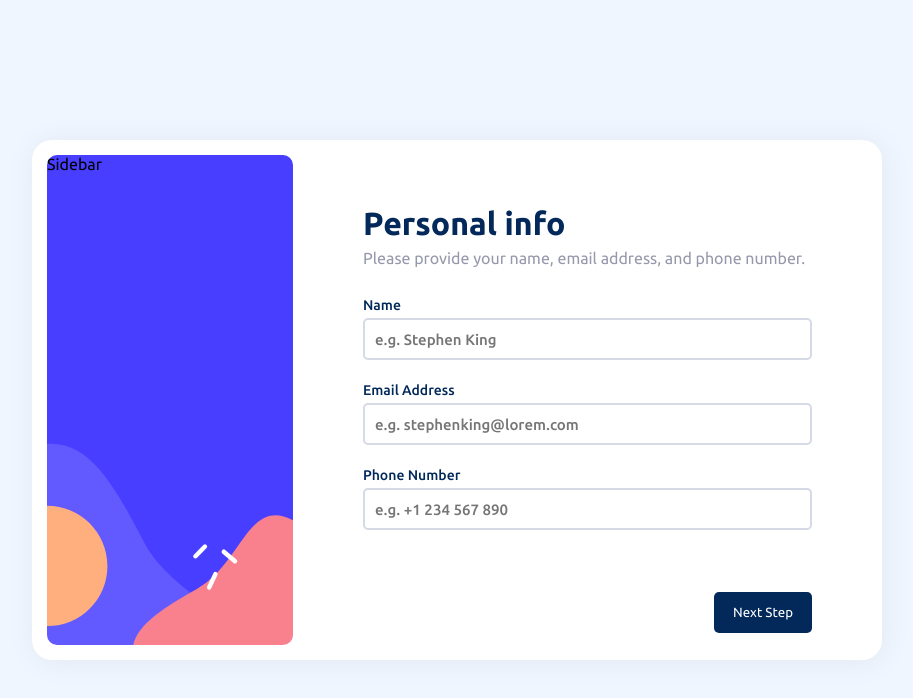
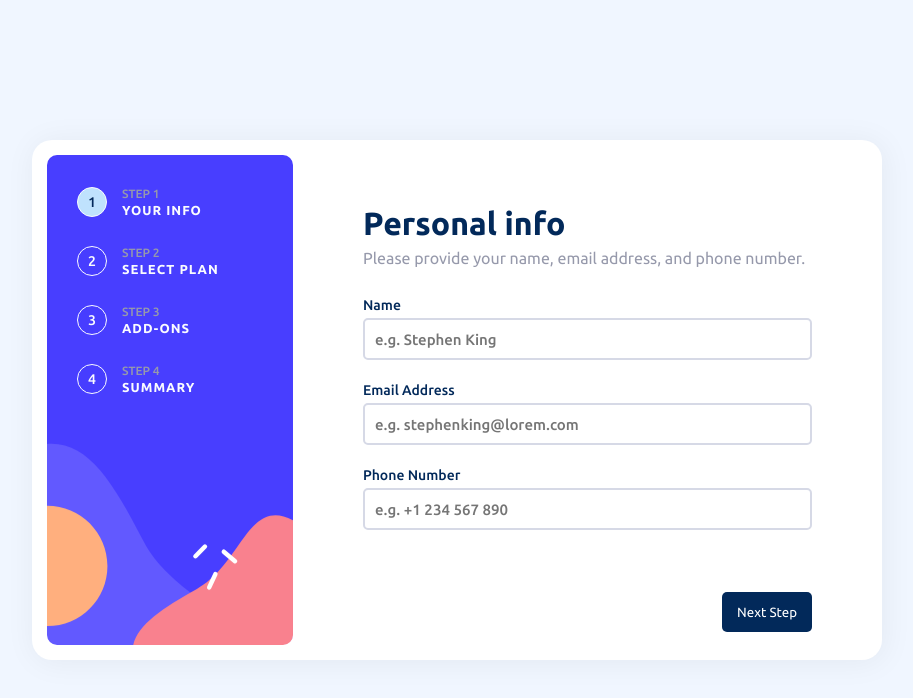
Before and after one commit to FelipeSDS23/multi-step-form, a React (Vite) app: page / in a window 1280 px wide. Shown: the top 698 px of the page, without its empty margins (183-1096 px from the left). Built offline with nearby package versions, Linux system fonts and the light colour scheme.

Commit message:
Sidebar finalizada

```diff
--- a/src/components/Sidebar.jsx
+++ b/src/components/Sidebar.jsx
@@ -1,9 +1,45 @@
 import Styles from "./Sidebar.module.css"
 
-const Sidebar = () => {
+const Sidebar = ({step}) => {
   return (
-    <div>
-      Sidebar
+    <div  className={Styles.sidebarContainer}>
+
+        <div className={Styles.stepContainer}>
+          <div className={step === "step1" ? Styles.currentStep : Styles.step}>
+            1
+          </div>
+          <p>Step 1<br />
+            <span>Your info</span>
+          </p>
+        </div>
+
+        <div className={Styles.stepContainer}>
+          <div className={step === "step2" ? Styles.currentStep : Styles.step}>
+            2
+          </div>
+          <p>Step 2<br />
+            <span>Select plan</span>
+          </p>
+        </div>
+
+        <div className={Styles.stepContainer}>
+          <div className={step === "step3" ? Styles.currentStep : Styles.step}>
+            3
+          </div>
+          <p>Step 3<br />
+            <span>Add-ons</span>
+          </p>
+        </div>
+
+        <div className={Styles.stepContainer}>
+          <div className={step === "step4" ? Styles.currentStep : Styles.step}>
+            4
+          </div>
+          <p>Step 4<br />
+            <span>Summary</span>
+          </p>
+        </div>
+
     </div>
   )
 }
--- a/src/components/Sidebar.module.css
+++ b/src/components/Sidebar.module.css
@@ -0,0 +1,83 @@
+.sidebarContainer {
+    margin: 30px 70px 0px 30px;
+
+}
+
+.stepContainer {
+    display: flex;
+    justify-content: left;
+    align-items: center;
+    margin-bottom: 25px;
+}
+
+.step {
+    width: 30px;
+    height: 30px;
+    display: flex;
+    justify-content: center;
+    align-items: center;
+    border-radius: 50%;
+    border: 1px solid var(--Alabaster);
+    font-size: 14px;
+    font-weight: 500;
+    margin-right: 15px;
+    color: var(--Alabaster);
+    background-color: var(--Purplish-blue);
+}
+
+.currentStep {
+    width: 30px;
+    height: 30px;
+    display: flex;
+    justify-content: center;
+    align-items: center;
+    border-radius: 50%;
+    border: 1px solid var(--Alabaster);
+    font-size: 14px;
+    font-weight: 500;
+    margin-right: 15px;
+    color: var(--marine-blue);
+    background-color: var(--Light-blue);
+}
+
+.stepContainer p {
+    color: var(--Cool-gray);
+    font-size: 12px;
+    font-weight: 500;
+    text-transform: uppercase;
+    line-height: 17px;
+}
+
+.stepContainer span {
+    color: var(--Alabaster);
+    font-weight: 700;
+    font-size: 13px;
+    letter-spacing: 1px;
+}
+
+/* inicio mobile */
+@media screen and (max-width: 849px) {
+    .sidebarContainer {
+        display: flex;
+        justify-content: center;
+        align-items: center;
+        margin: 0px;
+        height: 100%;
+    }
+
+    .stepContainer div {
+        width: 35px;
+        height: 35px;
+    }
+
+    .stepContainer p {
+        display: none;
+    }
+
+    .stepContainer {
+        display: flex;
+        justify-content: center;
+        align-items: center;
+        margin-bottom: 60px;
+    }
+}
--- a/src/index.css
+++ b/src/index.css
@@ -115,7 +115,9 @@
     }
 
     .nextBtn {
-        padding: 13px 19px;
+        height: 40px;
+        width: 90px;
+        /* padding: 13px 19px; */
         border: none;
         border-radius: 5px;
         cursor: pointer;
@@ -124,7 +126,9 @@
     }
 
     .confirmBtn {
-        padding: 13px 19px;
+        height: 40px;
+        width: 90px;
+        /* padding: 13px 19px; */
         border: none;
         border-radius: 5px;
         cursor: pointer;
@@ -213,7 +217,9 @@
     }
 
     .nextBtn {
-        padding: 13px 19px;
+        /* padding: 13px 19px; */
+        height: 40px;
+        width: 90px;
         border: none;
         border-radius: 5px;
         cursor: pointer;
@@ -221,7 +227,9 @@
     }
 
     .confirmBtn {
-        padding: 13px 19px;
+        /* padding: 13px 19px; */
+        height: 40px;
+        width: 90px;
         border: none;
         border-radius: 5px;
         cursor: pointer;
--- a/src/pages/Step1.jsx
+++ b/src/pages/Step1.jsx
@@ -31,7 +31,7 @@ const Step1 = () => {
   return (
     <div className="appContainer">
       <div className="sidebarContainer">
-        <Sidebar />
+        <Sidebar step={"step1"}/>
       </div>
 
       <div className="rightAppContainer">
--- a/src/pages/Step2.jsx
+++ b/src/pages/Step2.jsx
@@ -52,7 +52,7 @@ const Step2 = () => {
   return (
     <div className="appContainer">
       <div className="sidebarContainer">
-        <Sidebar />
+        <Sidebar step={"step2"} />
       </div>
 
       <div className="rightAppContainer">
--- a/src/pages/Step2.module.css
+++ b/src/pages/Step2.module.css
@@ -127,9 +127,12 @@
         justify-content: flex-start;
         align-items: center;
 
-        margin: 7px;
+        /* margin: 7px; */
         height: 78px;
         padding: 15px;
+
+        margin: 7px 22px;
+        max-width: 450px;
     }
 
     .planPriceContainer {
--- a/src/pages/Step3.jsx
+++ b/src/pages/Step3.jsx
@@ -30,7 +30,7 @@ const Step3 = () => {
   return (
     <div className="appContainer">
       <div className="sidebarContainer">
-        <Sidebar />
+        <Sidebar step={"step3"} />
       </div>
 
       <div className="rightAppContainer">
--- a/src/pages/Step3.module.css
+++ b/src/pages/Step3.module.css
@@ -61,6 +61,8 @@
 @media screen and (max-width: 849px) {
     .addOnsBtns {
         font-size: 13px;
+        margin: 6px auto;
+        max-width: 450px;
     }
 }
 /* fim mobile */
--- a/src/pages/Step4.jsx
+++ b/src/pages/Step4.jsx
@@ -18,7 +18,7 @@ const Step4 = () => {
   return (
     <div className="appContainer">
       <div className="sidebarContainer">
-        <Sidebar />
+        <Sidebar step={"step4"} />
       </div>
 
       <div className="rightAppContainer">
--- a/src/pages/Thanks.jsx
+++ b/src/pages/Thanks.jsx
@@ -1,26 +1,38 @@
+// estilos
 import styles from "./Thanks.module.css";
-import { useState } from 'react';
-import { Link } from "react-router-dom";
+
+//components
 import Sidebar from "../components/Sidebar";
+
+// imagens
+import finishIcon from "../assets/images/icon-thank-you.svg";
 
 const Thanks = () => {
   return (
     <div className="appContainer">
       <div className="sidebarContainer">
-        <Sidebar />
+        <Sidebar step={"step4"} />
       </div>
 
       <div className="rightAppContainer">
         <div className="stepContainer">
-          <h1>THANKS</h1>
-        </div>
-        <div className="navigationContainer">
-          <button><Link to={'/step4'}>Prev</Link></button>
+
+          <div className={styles.thanksMassageContainer}>
+            <div>
+              <img src={finishIcon} alt="Finish icon" />
+              <h2 className="title">Thank you!</h2>
+              <p>
+                Thanks for confirming your subscription! We hope you have fun
+                using our platform. If you ever need support, please feel free
+                to email us at support@loremgaming.com.
+              </p>
+            </div>
+          </div>
         </div>
       </div>
 
     </div>
-  )
-}
+  );
+};
 
 export default Thanks;
--- a/src/pages/Thanks.module.css
+++ b/src/pages/Thanks.module.css
@@ -0,0 +1,46 @@
+.thanksMassageContainer {
+    height: 85%;
+    width: 100%;
+    display: flex;
+    flex-direction: column;
+    justify-content: center;
+    align-items: center;
+}
+
+.thanksMassageContainer div {
+    display: flex;
+    flex-direction: column;
+    justify-content: center;
+    align-items: center;
+}
+
+.thanksMassageContainer img {
+    margin: 20px 0px;
+}
+
+.thanksMassageContainer h2 {
+    margin: 10px 0px;
+}
+
+.thanksMassageContainer p {
+    text-align: center;
+    color: var(--Cool-gray);
+    line-height: 1.5em;
+}
+
+/* inicio mobile */
+@media screen and (max-width: 849px) {
+
+    .thanksMassageContainer {
+        padding: 40px 0px;
+    }
+
+    .thanksMassageContainer img {
+        height: 60px;
+    }
+
+    .thanksMassageContainer p {
+        font-size: 17px;
+    }
+}
+/* fim mobile */
```
